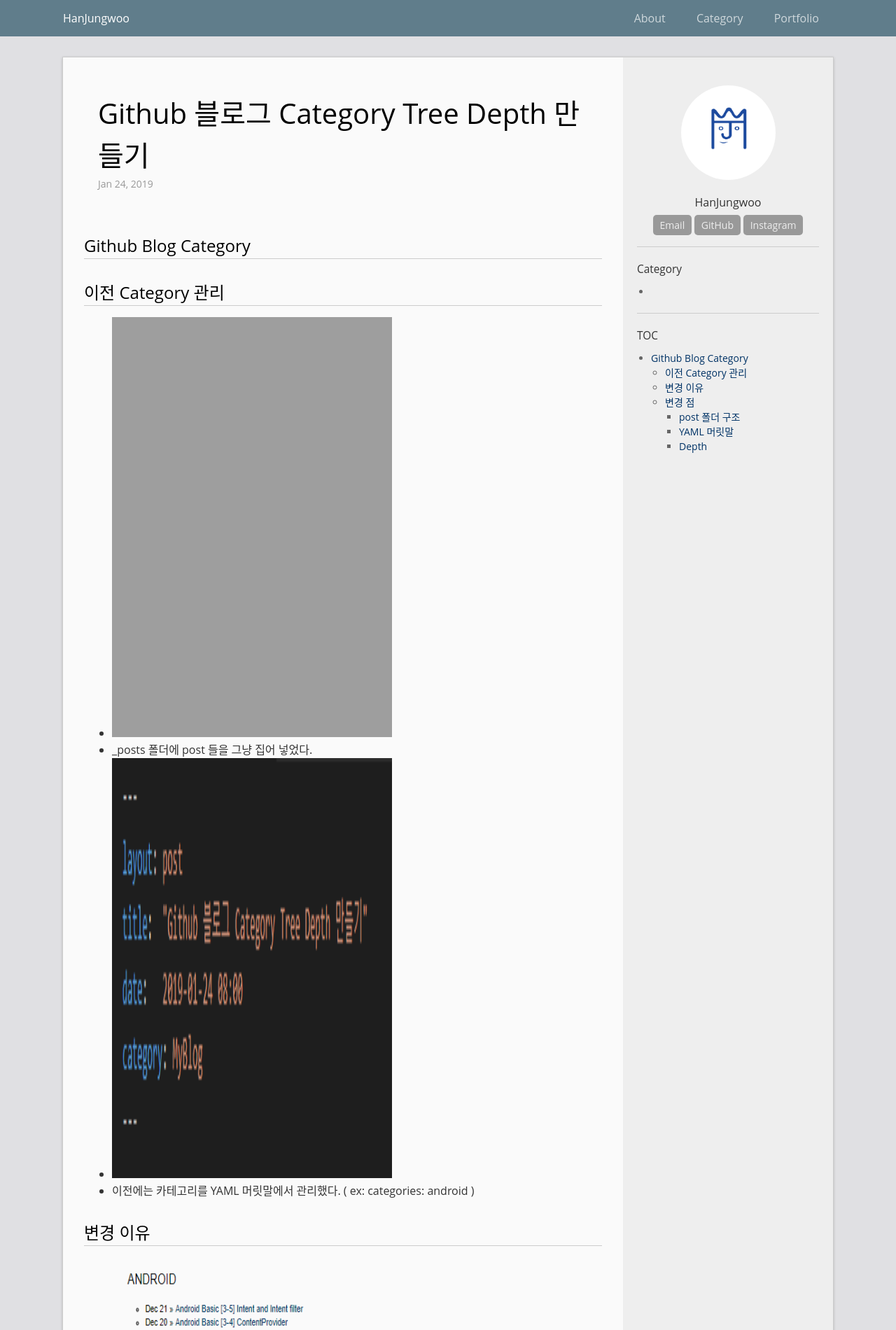
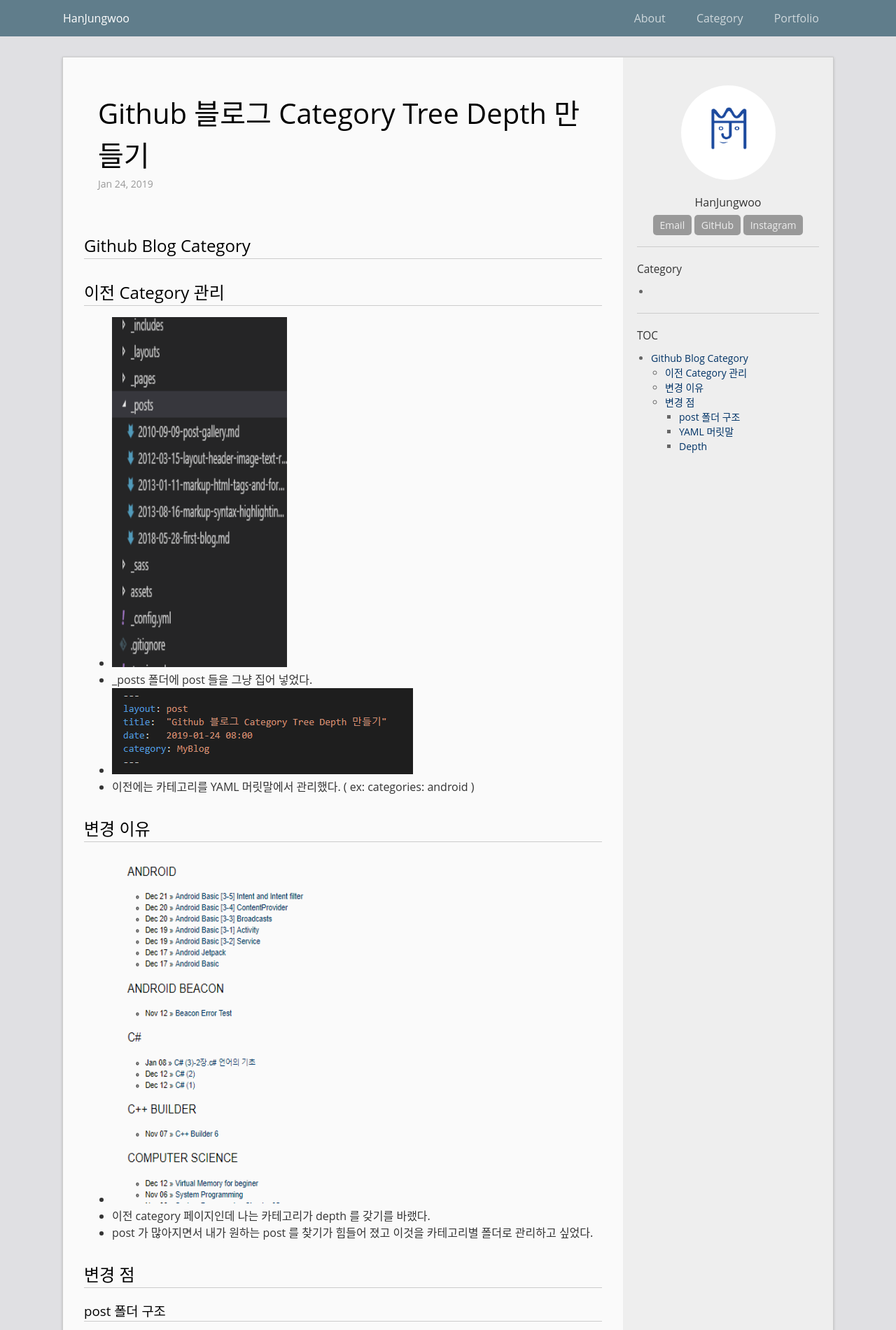
Before and after one commit to sunrisehouse/hanjungwoo-blog-old, a Jekyll site: the page built from posts/Project/My Blog/_posts/2019-01-24-Jekyll blog category depth.md, in a window 1280 px wide. Shown: the top 1900 px of the page at 70% size. Built offline with Jekyll 4.4.1, drawn with Linux system fonts in a browser that asks for light colours; comment, search, counter and statistics services are not loaded.

Commit message:
add post

````diff
--- a/category.html
+++ b/category.html
@@ -6,7 +6,6 @@
 
 <div class="home">
   <h1 class="page-heading">Category</h1>
-  <p>categories : {{site.categories}}</p>
   <ul class="post-list">
 
 {% capture categories %}{% for category in site.categories %}{{ category | first }}{% unless forloop.last %},{% endunless %}{% endfor %}{% endcapture %}
--- a/posts/Project/My Blog/_posts/2019-01-24-Jekyll blog category depth.md
+++ b/posts/Project/My Blog/_posts/2019-01-24-Jekyll blog category depth.md
@@ -9,14 +9,14 @@
 
 ## 이전 Category 관리
 
-* <img src="/resource/img/blogcategorydepth(1).jpg" width="400px" height="600px">
+* <img src="/resource/img/blogcategorydepth(1).PNG" width="250px" height="500px">
 * _posts 폴더에 post 들을 그냥 집어 넣었다.
-* <img src="/resource/img/blogcategorydepth(3).PNG" width="400px" height="600px">
+* <img src="/resource/img/blogcategorydepth(3).PNG" >
 * 이전에는 카테고리를 YAML 머릿말에서 관리했다. ( ex: categories: android )
 
 ## 변경 이유
 
-* <img src="/resource/img/blogcategorydepth.PNG" width="400px" height="600px">
+* <img src="/resource/img/blogcategorydepth.PNG" width="400px" height="500px">
 * 이전 category 페이지인데 나는 카테고리가 depth 를 갖기를 바랬다.
 * post 가 많아지면서 내가 원하는 post 를 찾기가 힘들어 졌고 이것을 카테고리별 폴더로 관리하고 싶었다.
 
@@ -25,7 +25,7 @@
 ### post 폴더 구조
 
 * post 들이 폴더 구조대로 category 를 갖는다는 것을 찾았다. 그래서 폴더로 카테고리를 나누고 category tree 중 leaf child 에 _post 를 넣었다.  ( 처음에는 _post 폴더 1 개 안에 category 폴더들을 넣었는데 각 post 들이 카테고리를 인식을 못 햇다.)
-* <img src="/resource/img/blogcategorydepth(2).PNG" width="400px" height="600px">
+* <img src="/resource/img/blogcategorydepth(2).PNG" width="250px" height="600px">
 
 ### YAML 머릿말
 
@@ -34,7 +34,7 @@
 ### Depth
 
 * 폴더 구조를 만들었지만 depth 가 생기는 것은 아니었다.
-* <img src="resource/img/blogcategorydepth(4).PNG" width="400px" height="600px">
+* <img src="resource/img/blogcategorydepth(4).PNG">
 * 이 사진은 다음 코드를 찍어본 결과인데 각 category 계층에 포함 되는 모든 post 들을 불러오게 됐다.
     ``` html
         <p>{{site.categories}}</p>
````
